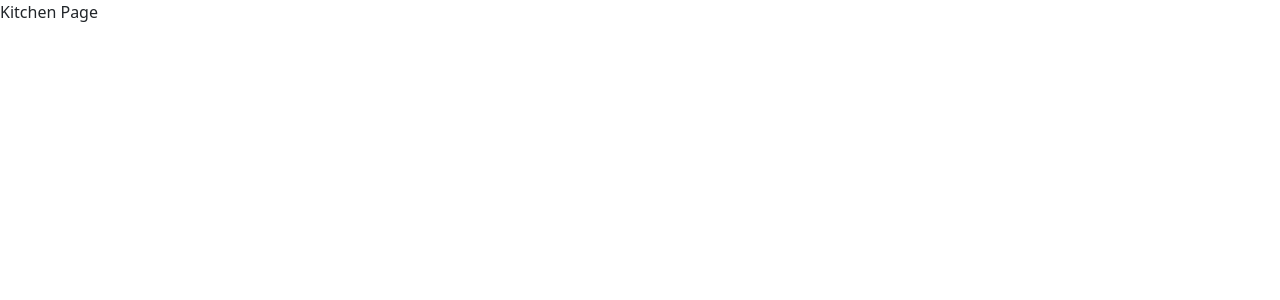
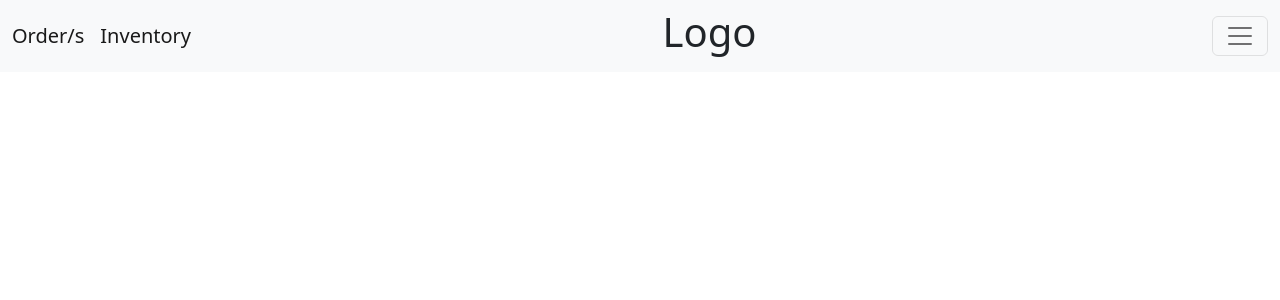
Before and after one commit to NickConsignado/Order-Ease, a React (Vite) app: page /home-kitchen in a window 1280 px wide. Shown: the top 300 px of the page. Built offline with nearby package versions, Linux system fonts and the light colour scheme.

Commit message:
setting up kitchen home page

```diff
--- a/src/Login/LoginPage.jsx
+++ b/src/Login/LoginPage.jsx
@@ -1,13 +1,21 @@
-import { Link } from "react-router-dom"
+import { Link } from "react-router-dom";
 
-function LoginPage (){
-    return(
-        <>
-        <Link to="/home-cashier"><p>Cashier</p></Link>
-        <Link to="/home-kitchen"><p>Kitchen</p></Link>
-        <Link to="/home-food-server"><p>FoodServer</p></Link>
-        </>
-    )
+function LoginPage() {
+  return (
+    <>
+      <div>
+        <Link to="/home-cashier">
+          <p>Cashier</p>
+        </Link>
+        <Link to="/home-kitchen">
+          <p>Kitchen</p>
+        </Link>
+        <Link to="/home-food-server">
+          <p>FoodServer</p>
+        </Link>
+      </div>
+    </>
+  );
 }
 
-export default LoginPage
+export default LoginPage;
--- a/src/kitchen/HomeKitchen.jsx
+++ b/src/kitchen/HomeKitchen.jsx
@@ -1,7 +1,183 @@
-function HomeKitchen (){
-    return(
-        <>Kitchen Page</>
-    )
+import { NavLink } from "react-router-dom";
+
+function HomeKitchen() {
+  return (
+    <>
+      <nav className="navbar bg-light fixed-top">
+        <div className="container-fluid">
+          <div>
+            <NavLink style={{ textDecoration: "none" }}>
+              <span className="navbar-brand">Order/s</span>
+            </NavLink>
+            <NavLink style={{ textDecoration: "none" }}>
+              <span className="navbar-brand">Inventory</span>
+            </NavLink>
+          </div>
+          <h1>Logo</h1>
+          <button
+            className="navbar-toggler"
+            type="button"
+            data-bs-toggle="offcanvas"
+            data-bs-target="#offcanvasNavbar"
+            aria-controls="offcanvasNavbar"
+          >
+            <span className="navbar-toggler-icon"></span>
+          </button>
+          <div
+            className="offcanvas offcanvas-end"
+            tabindex="-1"
+            id="offcanvasNavbar"
+            aria-labelledby="offcanvasNavbarLabel"
+          >
+            <div className="offcanvas-header">
+              <h5 className="offcanvas-title" id="offcanvasNavbarLabel">
+                Kitchen
+              </h5>
+              <button
+                type="button"
+                className="btn-close"
+                data-bs-dismiss="offcanvas"
+                aria-label="Close"
+              ></button>
+            </div>
+            <div className="offcanvas-body">
+              <ul className="navbar-nav justify-content-end flex-grow-1 pe-3">
+                <li className="nav-item">
+                  <a className="nav-link active" aria-current="page" href="#">
+                    Home
+                  </a>
+                </li>
+                <li className="nav-item">
+                  <a className="nav-link" href="#">
+                    Link
+                  </a>
+                </li>
+                <li className="nav-item dropdown">
+                  <a
+                    className="nav-link dropdown-toggle"
+                    href="#"
+                    role="button"
+                    data-bs-toggle="dropdown"
+                    aria-expanded="false"
+                  >
+                    Dropdown
+                  </a>
+                  <ul className="dropdown-menu">
+                    <li>
+                      <a className="dropdown-item" href="#">
+                        Action
+                      </a>
+                    </li>
+                    <li>
+                      <a className="dropdown-item" href="#">
+                        Another action
+                      </a>
+                    </li>
+                    <li>
+                      <hr className="dropdown-divider" />
+                    </li>
+                    <li>
+                      <a className="dropdown-item" href="#">
+                        Something else here
+                      </a>
+                    </li>
+                  </ul>
+                </li>
+              </ul>
+            </div>
+          </div>
+        </div>
+      </nav>
+      <div>
+        Kitchen Page
+        <br />
+        <br />
+        <br />
+        <br />
+        <br />
+        <br />
+        <br />
+        <br />
+        <br />
+        <br />
+        <br />
+        <br />
+        <br />
+        <br />
+        <br />
+        <br />
+        <br />
+        <br />
+        <br />
+        <br />
+        <br />
+        <br />
+        <br />
+        <br />
+        <br />
+        <br />
+        <br />
+        <br />
+        <br />
+        <br />
+        <br />
+        <br />
+        <br />
+        <br />
+        <br />
+        <br />
+        <br />
+        <br />
+        <br />
+        <br />
+        <br />
+        <br />
+        <br />
+        <br />
+        <br />
+        <br />
+        <br />
+        <br />
+        <br />
+        <br />
+        <br />
+        <br />
+        <br />
+        <br />
+        <br />
+        <br />
+        <br />
+        <br />
+        <br />
+        <br />
+        <br />
+        <br />
+        <br />
+        <br />
+        <br />
+        <br />
+        <br />
+        <br />
+        <br />
+        <br />
+        <br />
+        <br />
+        <br />
+        <br />
+        <br />
+        <br />
+        <br />
+        <br />
+        <br />
+        <br />
+        <br />
+        <br />
+        <br />
+        <br />
+        Hello world
+      </div>
+    </>
+  );
 }
 
-export default HomeKitchen
+export default HomeKitchen;
```
